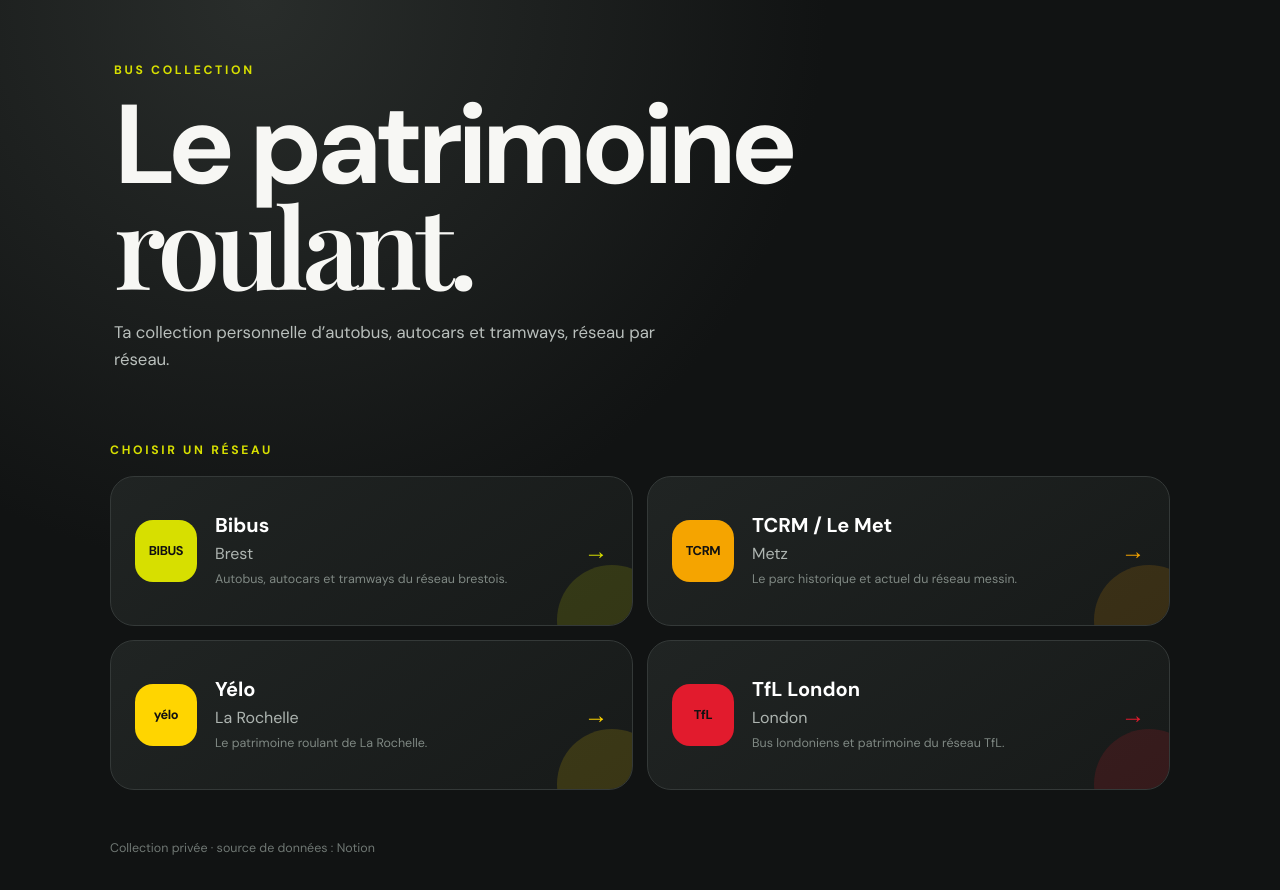
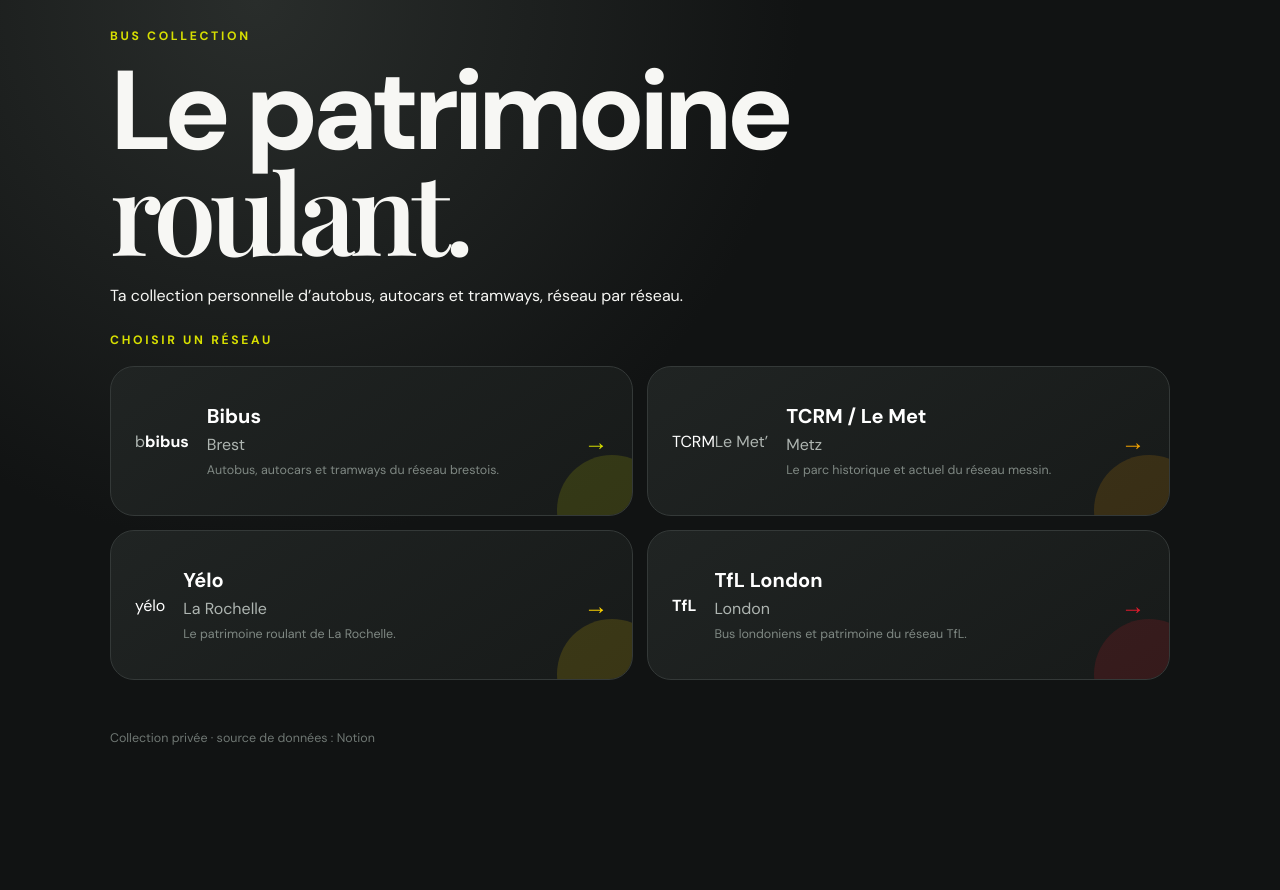
Before and after one commit to flob57/Bus-collection, a React (Vite) app: page / in a window 1280 px wide. After the commit the page ends 800 px from the top, so only its background shows below. Built offline with nearby package versions, Linux system fonts and the light colour scheme; a web font is replaced by a local one.

Commit message:
Redesign network pages with branded colors and logos

```diff
--- a/src/main.jsx
+++ b/src/main.jsx
@@ -3,10 +3,10 @@
 import './styles.css';
 
 const networks = [
-  { id: 'bibus', name: 'Bibus', city: 'Brest', accent: '#d7df00', logo: 'BIBUS', description: 'Autobus, autocars et tramways du réseau brestois.' },
-  { id: 'lemet', name: 'TCRM / Le Met', city: 'Metz', accent: '#f5a400', logo: 'TCRM', description: 'Le parc historique et actuel du réseau messin.' },
-  { id: 'yelo', name: 'Yélo', city: 'La Rochelle', accent: '#ffd500', logo: 'yélo', description: 'Le patrimoine roulant de La Rochelle.' },
-  { id: 'tfl', name: 'TfL London', city: 'London', accent: '#e21b2d', logo: 'TfL', description: 'Bus londoniens et patrimoine du réseau TfL.' },
+  { id: 'bibus', name: 'Bibus', city: 'Brest', accent: '#d7df00', deep: '#063b82', logo: 'BIBUS', description: 'Autobus, autocars et tramways du réseau brestois.', tagline: 'Le patrimoine roulant de Brest métropole.', intro: 'Explorez l’inventaire complet des autobus, autocars et tramways Bibus, des dernières mises en service aux véhicules qui ont marqué le réseau.' },
+  { id: 'lemet', name: 'TCRM / Le Met', city: 'Metz', accent: '#f5a400', deep: '#4a1768', logo: 'TCRM', description: 'Le parc historique et actuel du réseau messin.', tagline: 'Le patrimoine roulant de Metz Métropole.', intro: 'Explorez les autobus et autocars TCRM puis Le Met’, des véhicules les plus récents aux témoins de l’histoire du réseau.' },
+  { id: 'yelo', name: 'Yélo', city: 'La Rochelle', accent: '#ffd500', deep: '#25282a', logo: 'yélo', description: 'Le patrimoine roulant de La Rochelle.', tagline: 'Le patrimoine roulant de La Rochelle.', intro: 'Découvrez la collection complète des autobus et autocars Yélo, des nouvelles générations aux véhicules historiques du réseau rochelais.' },
+  { id: 'tfl', name: 'TfL London', city: 'London', accent: '#e21b2d', deep: '#b50917', logo: 'TfL', description: 'Bus londoniens et patrimoine du réseau TfL.', tagline: 'The rolling stock of London.', intro: 'Explore the complete inventory of TfL buses and coaches, from the latest vehicles in service to iconic models that shaped London transport.' },
 ];
 
 const demoVehicles = [
@@ -16,14 +16,17 @@
 ];
 
 function NetworkLogo({ network }) {
-  return <div className="logo-mark" style={{ '--accent': network.accent }}>{network.logo}</div>;
+  if (network.id === 'tfl') return <div className="brand-logo tfl-logo"><span className="tfl-roundel"><i /></span><strong>TfL</strong></div>;
+  if (network.id === 'yelo') return <div className="brand-logo yelo-logo">yélo</div>;
+  if (network.id === 'lemet') return <div className="brand-logo tcrm-logo">TCRM<span>Le Met’</span></div>;
+  return <div className="brand-logo bibus-logo"><span className="bibus-symbol">b</span><strong>bibus</strong></div>;
 }
 
 function Home({ onSelect }) {
   return <>
-    <header className="hero"><div className="eyebrow">BUS COLLECTION</div><h1>Le patrimoine<br /><em>roulant.</em></h1><p>Ta collection personnelle d’autobus, autocars et tramways, réseau par réseau.</p></header>
+    <header className="home-hero"><div className="eyebrow">BUS COLLECTION</div><h1>Le patrimoine<br /><em>roulant.</em></h1><p>Ta collection personnelle d’autobus, autocars et tramways, réseau par réseau.</p></header>
     <section className="networks"><div className="section-title">Choisir un réseau</div><div className="network-grid">
-      {networks.map(network => <button className="network-card" key={network.id} onClick={() => onSelect(network.id)} style={{ '--accent': network.accent }}><NetworkLogo network={network}/><div><h2>{network.name}</h2><span>{network.city}</span><p>{network.description}</p></div><span className="arrow">→</span></button>)}
+      {networks.map(network => <button className="network-card" key={network.id} onClick={() => onSelect(network.id)} style={{ '--accent': network.accent, '--deep': network.deep }}><NetworkLogo network={network}/><div><h2>{network.name}</h2><span>{network.city}</span><p>{network.description}</p></div><span className="arrow">→</span></button>)}
     </div></section>
   </>;
 }
@@ -38,30 +41,12 @@
 
 function VehicleDetails({ vehicle, network, onClose }) {
   if (!vehicle) return null;
-  const fields = [
-    ['Numéro de parc', vehicle.park],
-    ['Immatriculation', vehicle.registration],
-    ['Constructeur', vehicle.brand],
-    ['Modèle', vehicle.model],
-    ['Type', vehicle.type],
-    ['Mise en circulation', vehicle.date],
-    ['Statut', vehicle.status],
-  ].filter(([, value]) => value && value !== '—');
-
+  const fields = [['Numéro de parc', vehicle.park],['Immatriculation', vehicle.registration],['Constructeur', vehicle.brand],['Modèle', vehicle.model],['Type', vehicle.type],['Mise en circulation', vehicle.date],['Statut', vehicle.status]].filter(([, value]) => value && value !== '—');
   return <div className="modal-backdrop" onMouseDown={e => { if (e.target === e.currentTarget) onClose(); }}>
-    <div className="vehicle-modal" role="dialog" aria-modal="true" aria-label={`Fiche ${vehicle.park}`}>
+    <div className="vehicle-modal" role="dialog" aria-modal="true" aria-label={`Fiche ${vehicle.park}`} style={{ '--accent': network.accent }}>
       <button className="modal-close" onClick={onClose} aria-label="Fermer">×</button>
       <div className="modal-photo">{vehicle.image ? <img src={vehicle.image} alt={`${vehicle.brand} ${vehicle.model}`} /> : <div className="no-photo"><span>📷</span><small>Photo à ajouter</small></div>}</div>
-      <div className="modal-content" style={{ '--accent': network.accent }}>
-        <div className="eyebrow">{network.name}</div>
-        <div className="modal-title"><strong>#{vehicle.park}</strong><span>{vehicle.type}</span></div>
-        <h2>{vehicle.brand} {vehicle.model}</h2>
-        <div className="detail-list">{fields.map(([label, value]) => <div key={label}><small>{label}</small><b>{value}</b></div>)}</div>
-        <div className="detail-links">
-          {vehicle.notionUrl && <a href={vehicle.notionUrl} target="_blank" rel="noreferrer">↗ Ouvrir dans Notion</a>}
-          {vehicle.tcInfosUrl && <a href={vehicle.tcInfosUrl} target="_blank" rel="noreferrer">↗ Voir la fiche TC Infos</a>}
-        </div>
-      </div>
+      <div className="modal-content"><div className="eyebrow">{network.name}</div><div className="modal-title"><strong>#{vehicle.park}</strong><span>{vehicle.type}</span></div><h2>{vehicle.brand} {vehicle.model}</h2><div className="detail-list">{fields.map(([label, value]) => <div key={label}><small>{label}</small><b>{value}</b></div>)}</div><div className="detail-links">{vehicle.notionUrl && <a href={vehicle.notionUrl} target="_blank" rel="noreferrer">↗ Ouvrir dans Notion</a>}{vehicle.tcInfosUrl && <a href={vehicle.tcInfosUrl} target="_blank" rel="noreferrer">↗ Voir la fiche TC Infos</a>}</div></div>
     </div>
   </div>;
 }
@@ -79,46 +64,23 @@
   const [error, setError] = useState('');
 
   const loadVehicles = async () => {
-    setSyncing(true);
-    setError('');
+    setSyncing(true); setError('');
     try {
-      let cursor = '';
-      let allVehicles = [];
-      let safety = 0;
-
-      // TfL currently contains thousands of Notion pages. The API endpoint
-      // deliberately returns a bounded batch so Cloudflare Workers Free stays
-      // below its 50-subrequest limit. Continue with the returned cursor until
-      // the whole data source has been read.
+      let cursor = ''; let allVehicles = []; let safety = 0;
       do {
         const params = new URLSearchParams({ network: networkId, t: String(Date.now()) });
         if (cursor) params.set('cursor', cursor);
-
         const response = await fetch(`/api/vehicles?${params.toString()}`, { cache: 'no-store' });
         const data = await response.json();
-        if (!response.ok) {
-          const diagnostic = [data.details, data.notionStatus ? `HTTP ${data.notionStatus}` : '', data.notionCode].filter(Boolean).join(' · ');
-          throw new Error([data.error || 'Erreur de synchronisation', diagnostic].filter(Boolean).join(' — '));
-        }
+        if (!response.ok) { const diagnostic = [data.details, data.notionStatus ? `HTTP ${data.notionStatus}` : '', data.notionCode].filter(Boolean).join(' · '); throw new Error([data.error || 'Erreur de synchronisation', diagnostic].filter(Boolean).join(' — ')); }
         if (!Array.isArray(data.vehicles)) throw new Error('Réponse Notion invalide');
-
-        allVehicles.push(...data.vehicles);
-        cursor = data.has_more && data.next_cursor ? data.next_cursor : '';
-        safety += 1;
+        allVehicles.push(...data.vehicles); cursor = data.has_more && data.next_cursor ? data.next_cursor : ''; safety += 1;
         if (safety > 20) throw new Error('Synchronisation interrompue : trop de pages Notion.');
       } while (cursor);
-
-      setVehicles(allVehicles);
-      setSynced(true);
-    } catch (e) {
-      setSynced(false);
-      setError(e.message || 'Impossible de synchroniser Notion');
-    } finally {
-      setLoading(false);
-      setSyncing(false);
-    }
+      setVehicles(allVehicles); setSynced(true);
+    } catch (e) { setSynced(false); setError(e.message || 'Impossible de synchroniser Notion'); }
+    finally { setLoading(false); setSyncing(false); }
   };
-
   useEffect(() => { loadVehicles(); }, [networkId]);
 
   const types = ['Tous', ...new Set(vehicles.map(v => v.type).filter(Boolean))];
@@ -128,21 +90,23 @@
     return haystack.includes(query.toLowerCase()) && (type === 'Tous' || v.type === type) && (showRetired || !retired);
   }).sort((a, b) => (b.date || '').localeCompare(a.date || '')), [vehicles, query, type, showRetired]);
 
-  return <>
-    <header className="collection-head" style={{ '--accent': network.accent }}><button className="back" onClick={onBack}>← Accueil</button><div className="collection-brand"><NetworkLogo network={network}/><div><div className="eyebrow">COLLECTION</div><h1>{network.name}</h1><p>{network.city}</p></div></div></header>
-    <section className="toolbar"><div className="search"><span>⌕</span><input value={query} onChange={e => setQuery(e.target.value)} placeholder="Parc, immatriculation, marque, modèle…"/></div><div className="filters"><select value={type} onChange={e => setType(e.target.value)}>{types.map(t => <option key={t}>{t}</option>)}</select><button className={showRetired ? 'toggle active' : 'toggle'} onClick={() => setShowRetired(!showRetired)}>Réformés</button></div></section>
+  const retiredCount = vehicles.filter(v => /réform|retir|hors/i.test(v.status || '')).length;
+  const activeCount = vehicles.length - retiredCount;
+
+  return <div className={`network-page ${network.id}`} style={{ '--accent': network.accent, '--deep': network.deep }}>
+    <header className="collection-head"><div className="topbar"><button className="back" onClick={onBack}>←</button><NetworkLogo network={network}/><button className="sync-top" onClick={loadVehicles} disabled={syncing}>↻ <span>{syncing ? 'Synchronisation…' : 'Synchroniser'}</span></button></div>
+      <div className="collection-brand"><div><div className="eyebrow">{network.id === 'tfl' ? 'THE LONDON FLEET ALBUM' : `L’ALBUM DU PARC ${network.city.toUpperCase()}`}</div><h1>{network.tagline}</h1><p>{network.intro}</p></div></div>
+      <div className="stats"><div><strong>{vehicles.length}</strong><span>véhicules</span></div><div><strong>{retiredCount}</strong><span>réformés</span></div><div><strong>{activeCount}</strong><span>{network.id === 'tfl' ? 'bus & coaches' : 'bus & cars'}</span></div></div>
+    </header>
+    <section className="toolbar"><div className="search"><span>⌕</span><input value={query} onChange={e => setQuery(e.target.value)} placeholder={network.id === 'tfl' ? 'Registration, fleet no., make, model…' : 'Immatriculation, parc, marque, modèle…'}/></div><div className="filters"><select value={type} onChange={e => setType(e.target.value)}>{types.map(t => <option key={t}>{t}</option>)}</select><button className={showRetired ? 'toggle active' : 'toggle'} onClick={() => setShowRetired(!showRetired)}>{network.id === 'tfl' ? 'All statuses' : 'Réformés'}</button></div></section>
     <div className="sync-line"><span>{loading ? 'Chargement…' : synced ? '● Synchronisé avec Notion' : '○ Connexion Notion indisponible'}</span><button onClick={loadVehicles} disabled={syncing}>{syncing ? 'Synchronisation…' : '↻ Synchroniser'}</button></div>
     {error && <div className="sync-error">{error}</div>}
     <div className="collection-note"><span>{filtered.length}</span> véhicule{filtered.length > 1 ? 's' : ''} · classés du plus récent au plus ancien</div>
     <section className="vehicle-grid">{filtered.map(vehicle => <VehicleCard key={vehicle.id} vehicle={vehicle} accent={network.accent} onOpen={setSelectedVehicle}/>)}</section>
     {!loading && filtered.length === 0 && <div className="empty">Aucun véhicule ne correspond à ta recherche.</div>}
     <VehicleDetails vehicle={selectedVehicle} network={network} onClose={() => setSelectedVehicle(null)} />
-  </>;
+  </div>;
 }
 
-function App() {
-  const [networkId, setNetworkId] = useState(null);
-  return <main className="app">{networkId ? <Collection networkId={networkId} onBack={() => setNetworkId(null)}/> : <Home onSelect={setNetworkId}/>}<footer>Collection privée · source de données : Notion</footer></main>;
-}
-
+function App() { const [networkId, setNetworkId] = useState(null); return <main className="app">{networkId ? <Collection networkId={networkId} onBack={() => setNetworkId(null)}/> : <Home onSelect={setNetworkId}/>}<footer>Collection privée · source de données : Notion</footer></main>; }
 createRoot(document.getElementById('root')).render(<App/>);
```
